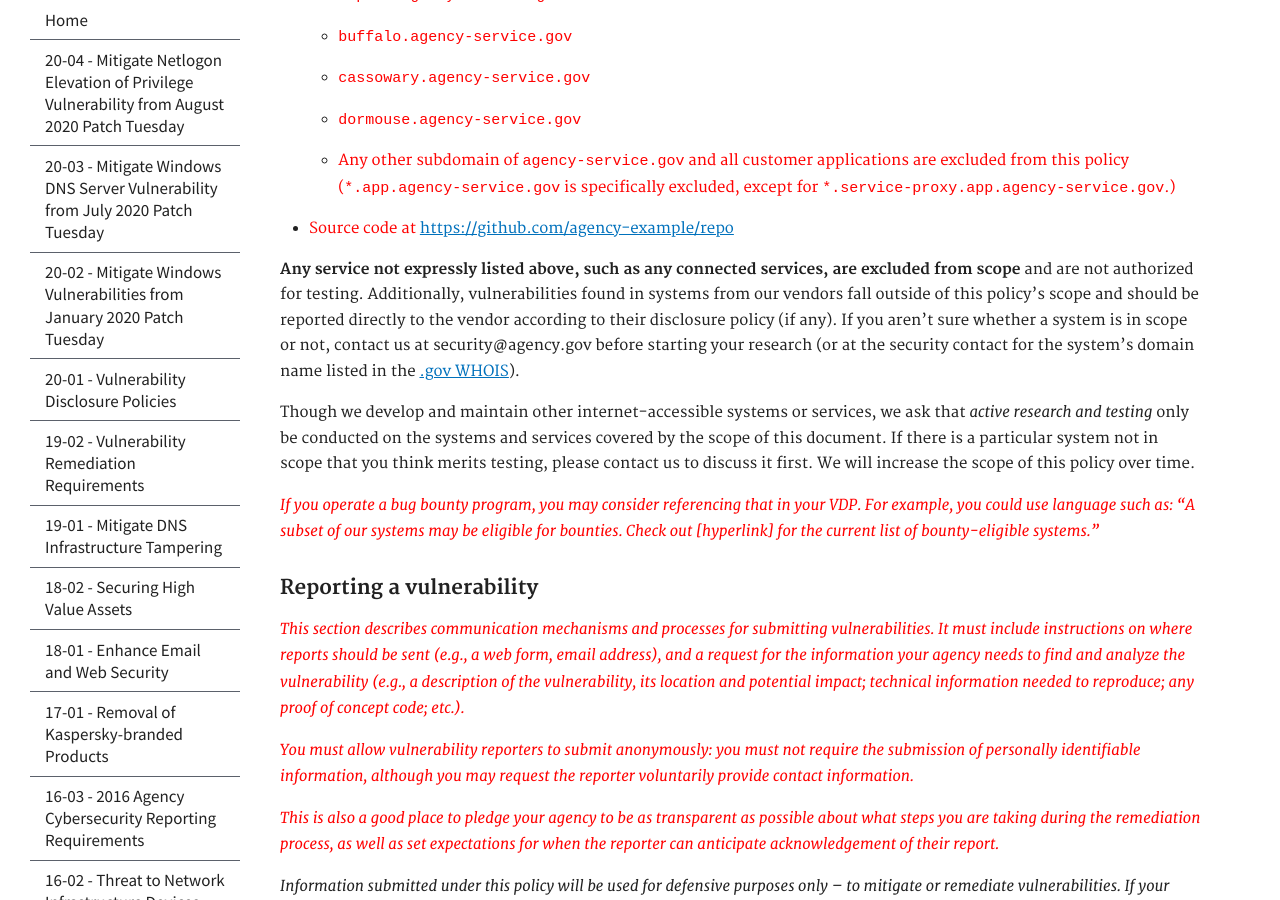
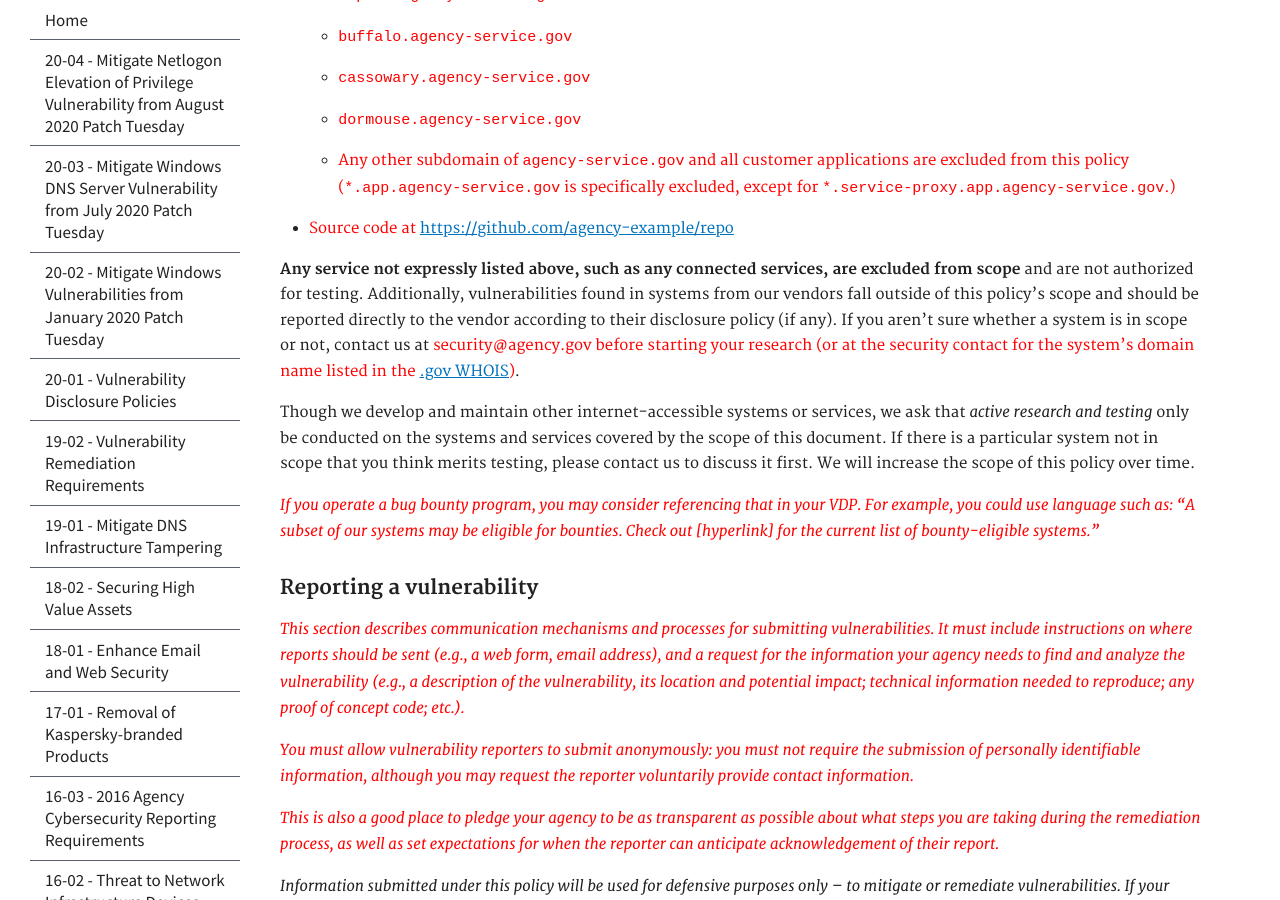
Before and after one commit to cisagov/cyber.dhs.gov, a Jekyll site: the page built from pages/20-01-vdp-template.md, in a window 1280 px wide and 900 px high, scrolled down 2861 px. Built offline with Jekyll 4.4.1, drawn with Linux system fonts in a browser that asks for light colours.

Commit message:
red-ify security@ text

```diff
--- a/pages/20-01-vdp-template.md
+++ b/pages/20-01-vdp-template.md
@@ -101,7 +101,7 @@ This policy applies to the following systems and services:
 
 -   <span style="color:red">Source code at [https://github.com/agency-example/repo](https://github.com/agency-example/repo)</span>
 
-**Any service not expressly listed above, such as any connected services, are excluded from scope** and are not authorized for testing. Additionally, vulnerabilities found in systems from our vendors fall outside of this policy's scope and should be reported directly to the vendor according to their disclosure policy (if any). If you aren't sure whether a system is in scope or not, contact us at security@agency.gov before starting your research (or at the security contact for the system's domain name listed in the [.gov WHOIS](https://domains.dotgov.gov/dotgov-web/registration/whois.xhtml)).
+**Any service not expressly listed above, such as any connected services, are excluded from scope** and are not authorized for testing. Additionally, vulnerabilities found in systems from our vendors fall outside of this policy's scope and should be reported directly to the vendor according to their disclosure policy (if any). If you aren't sure whether a system is in scope or not, contact us at <span style="color:red">security@agency.gov before starting your research (or at the security contact for the system's domain name listed in the [.gov WHOIS](https://domains.dotgov.gov/dotgov-web/registration/whois.xhtml))</span>.
 
 Though we develop and maintain other internet-accessible systems or services, we ask that *active research and testing* only be conducted on the systems and services covered by the scope of this document. If there is a particular system not in scope that you think merits testing, please contact us to discuss it first. We will increase the scope of this policy over time.
 
```
